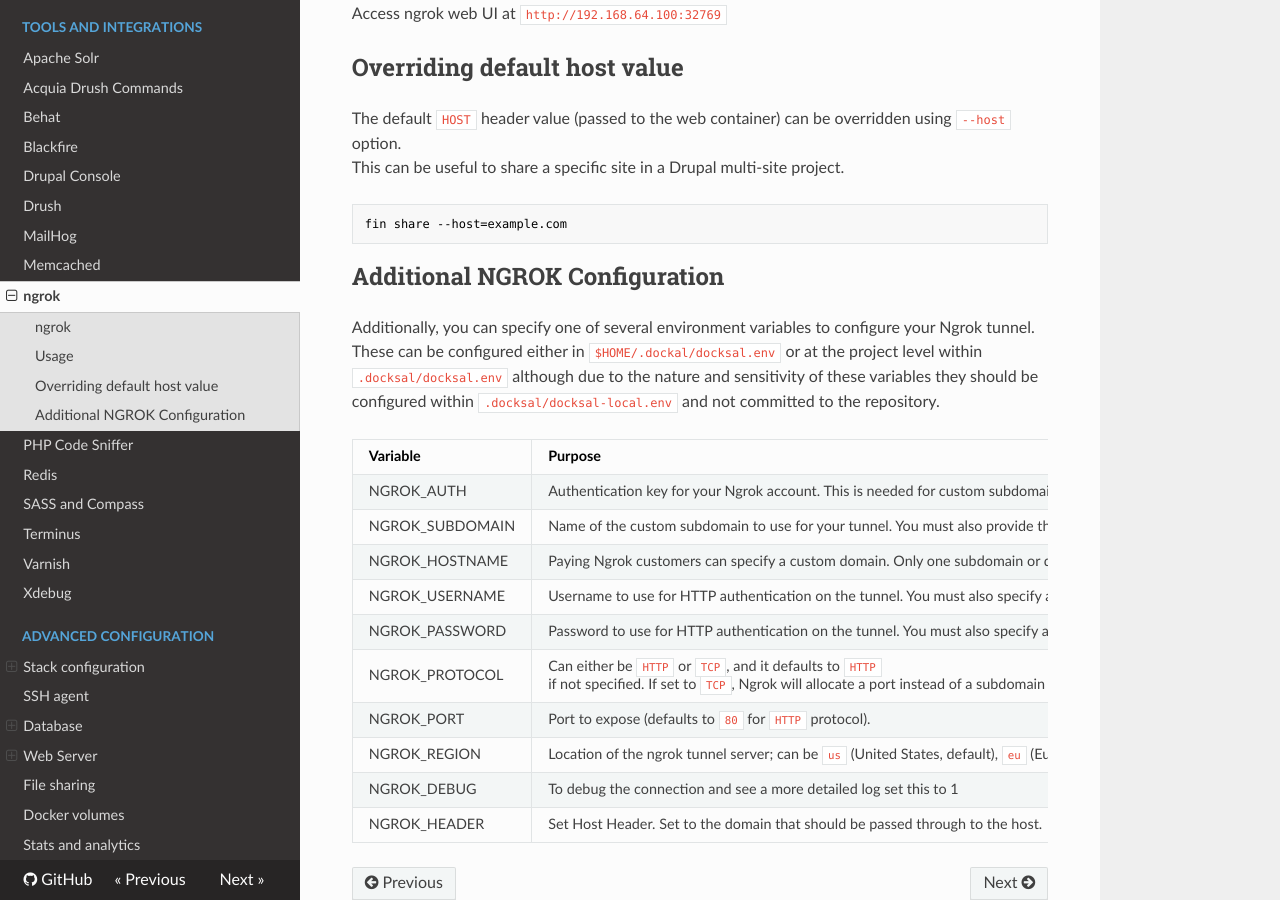
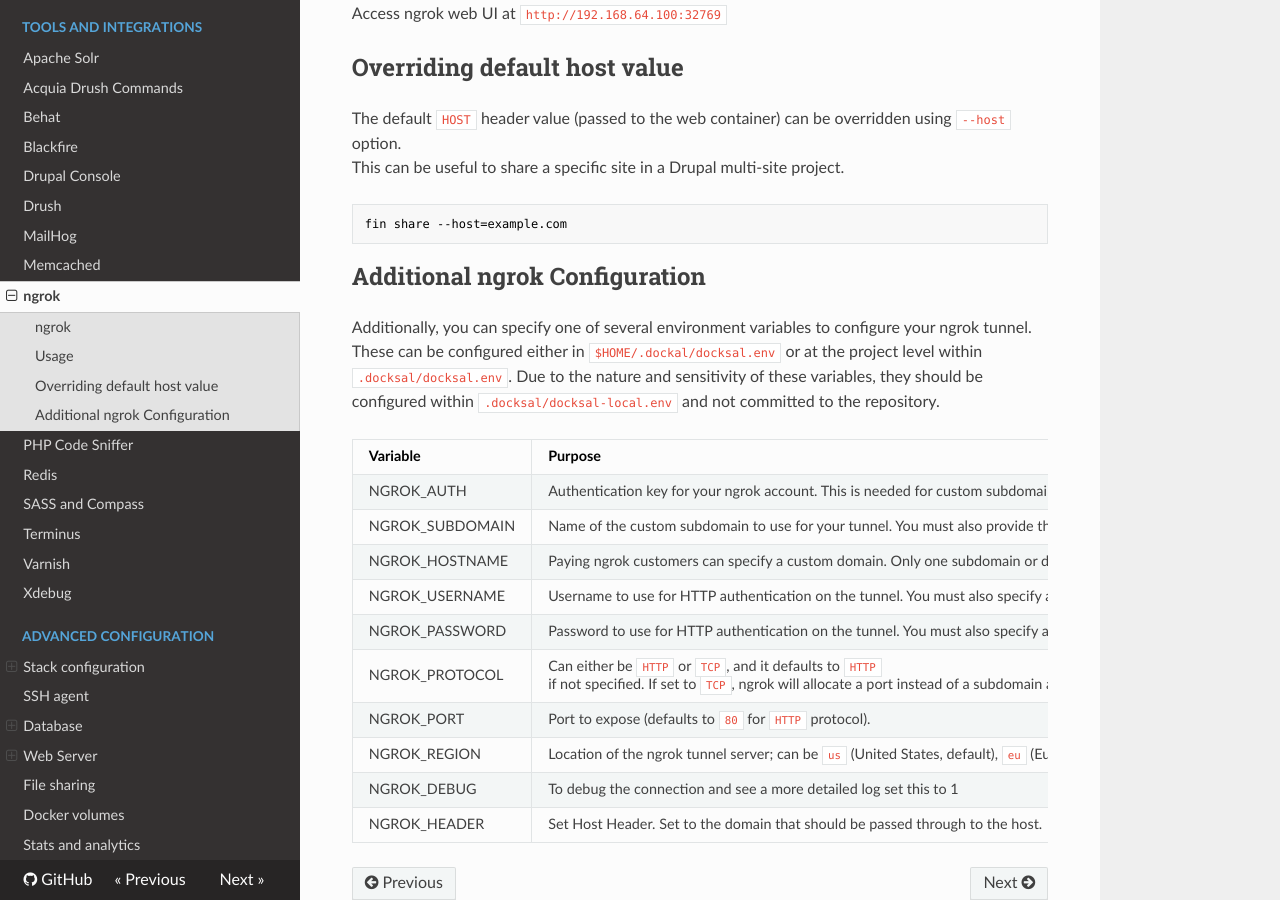
Before and after one commit to docksal/docksal, an MkDocs documentation site: the page built from docs/tools/ngrok.md, in a window 1280 px wide and 900 px high, scrolled down 1231 px. Built offline with MkDocs 1.6.1, drawn with Linux system fonts in a browser that asks for light colours; nearby versions of some CDN libraries; old or Windows-style settings are respelled for this version of MkDocs.

Commit message:
Made ngrok all lowercase for consistency

````diff
--- a/docs/tools/ngrok.md
+++ b/docs/tools/ngrok.md
@@ -51,18 +51,18 @@ This can be useful to share a specific site in a Drupal multi-site project.
 fin share --host=example.com
 ```
 
-## Additional NGROK Configuration
+## Additional ngrok Configuration
 
-Additionally, you can specify one of several environment variables to configure your Ngrok tunnel. These can be configured either in `$HOME/.dockal/docksal.env` or at the project level within `.docksal/docksal.env` although due to the nature and sensitivity of these variables they should be configured within `.docksal/docksal-local.env` and not committed to the repository.
+Additionally, you can specify one of several environment variables to configure your ngrok tunnel. These can be configured either in `$HOME/.dockal/docksal.env` or at the project level within `.docksal/docksal.env`. Due to the nature and sensitivity of these variables, they should be configured within `.docksal/docksal-local.env` and not committed to the repository.
 
 Variable | Purpose
 ---------|--------
-NGROK_AUTH | Authentication key for your Ngrok account. This is needed for custom subdomains, custom domains, and HTTP authentication.
+NGROK_AUTH | Authentication key for your ngrok account. This is needed for custom subdomains, custom domains, and HTTP authentication.
 NGROK_SUBDOMAIN | Name of the custom subdomain to use for your tunnel. You must also provide the authentication token.
-NGROK_HOSTNAME | Paying Ngrok customers can specify a custom domain. Only one subdomain or domain can be specified, with the domain taking priority.
+NGROK_HOSTNAME | Paying ngrok customers can specify a custom domain. Only one subdomain or domain can be specified, with the domain taking priority.
 NGROK_USERNAME | Username to use for HTTP authentication on the tunnel. You must also specify an authentication token.
 NGROK_PASSWORD | Password to use for HTTP authentication on the tunnel. You must also specify an authentication token.
-NGROK_PROTOCOL | Can either be `HTTP` or `TCP`, and it defaults to `HTTP` if not specified. If set to `TCP`, Ngrok will allocate a port instead of a subdomain and proxy TCP requests directly to your application.
+NGROK_PROTOCOL | Can either be `HTTP` or `TCP`, and it defaults to `HTTP` if not specified. If set to `TCP`, ngrok will allocate a port instead of a subdomain and proxy TCP requests directly to your application.
 NGROK_PORT | Port to expose (defaults to `80` for `HTTP` protocol).
 NGROK_REGION | Location of the ngrok tunnel server; can be `us` (United States, default), `eu` (Europe), `ap` (Asia/Pacific) or `au` (Australia)
 NGROK_DEBUG | To debug the connection and see a more detailed log set this to 1
````
